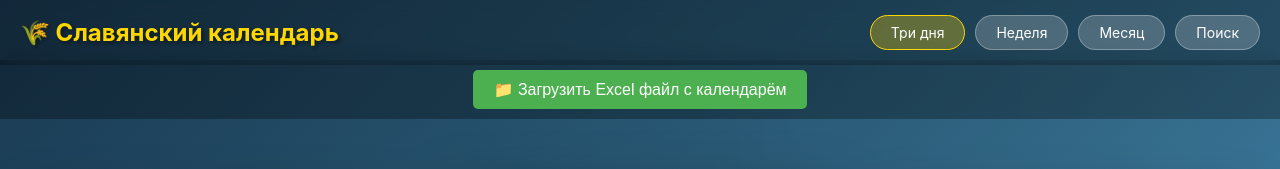
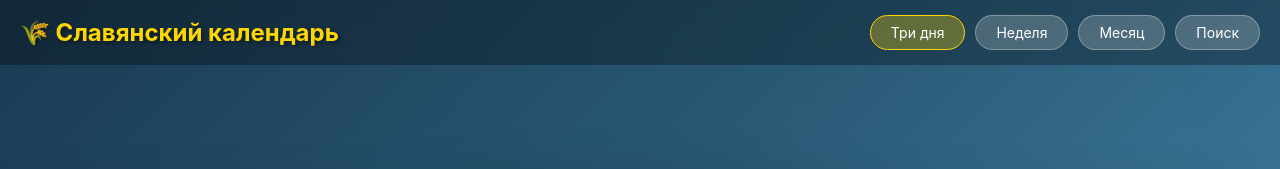
Before and after one commit to elel85223/slavic-calendar, a plain HTML site: page index.html in a window 1280 px wide. Shown: the top 169 px of the page. Drawn offline with Linux system fonts and the light colour scheme; a script that the page names is missing.

Commit message:
Update index.html

```diff
--- a/index.html
+++ b/index.html
@@ -592,13 +592,6 @@
         </div>
         <button class="mobile-menu-btn" onclick="toggleMobileMenu()">☰</button>
     </nav>
-    <div style="text-align: center; padding: 10px; background: rgba(0,0,0,0.3); position: fixed; top: 60px; left: 0; right: 0; z-index: 999;">
-    <input type="file" id="excelFile" accept=".xlsx,.xls" style="display: none;">
-    <button onclick="document.getElementById('excelFile').click()" style="background: #4CAF50; color: white; padding: 10px 20px; border: none; border-radius: 5px; cursor: pointer; font-size: 16px;">
-        📁 Загрузить Excel файл с календарём
-    </button>
-</div>
-
     <div class="mobile-menu" id="mobileMenu">
         <button class="mobile-menu-item active" onclick="showView('three-days'); toggleMobileMenu()">Три дня</button>
         <button class="mobile-menu-item" onclick="showView('week'); toggleMobileMenu()">Неделя</button>
```
